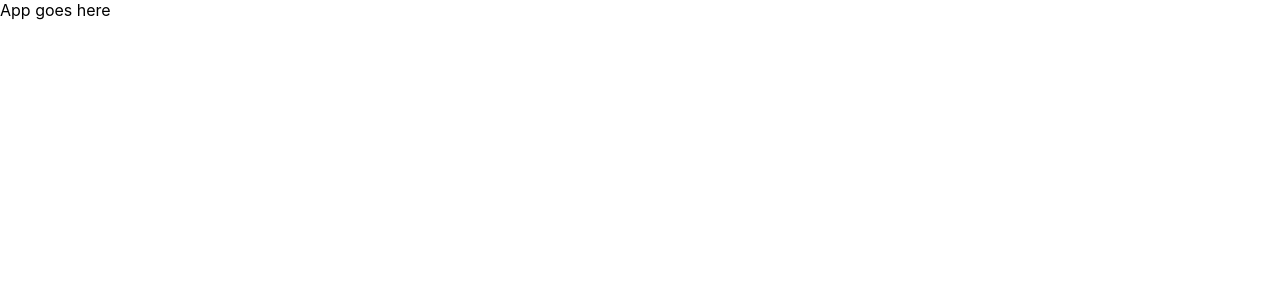
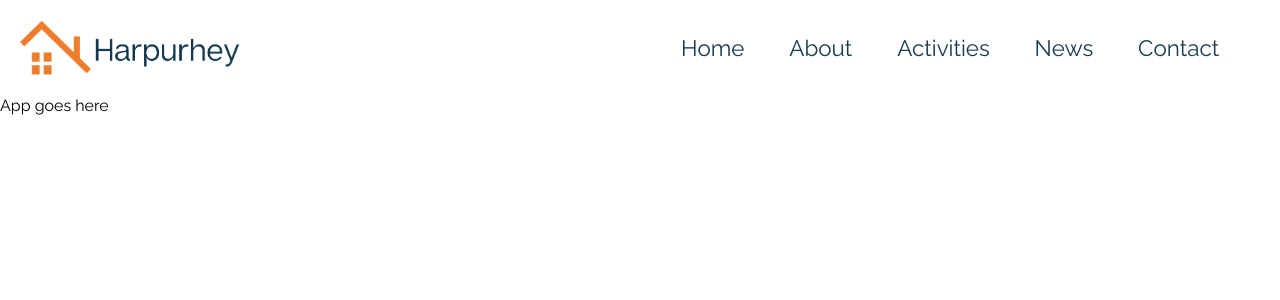
Before and after one commit to j-dublon/harpurhey, a React (Create React App) app: page / in a window 1280 px wide. Shown: the top 300 px of the page. Built offline with nearby package versions, Linux system fonts and the light colour scheme.

Commit message:
add navbar with basic styling

```diff
--- a/package.json
+++ b/package.json
@@ -3,6 +3,7 @@
   "version": "0.1.0",
   "private": true,
   "dependencies": {
+    "@reach/router": "^1.3.4",
     "@testing-library/jest-dom": "^4.2.4",
     "@testing-library/react": "^9.5.0",
     "@testing-library/user-event": "^7.2.1",
--- a/public/index.html
+++ b/public/index.html
@@ -8,6 +8,10 @@
     <meta
       name="description"
       content="Web site created using create-react-app"
+    />
+    <link
+      href="https://fonts.googleapis.com/css?family=Raleway:400,500,700&display=swap"
+      rel="stylesheet"
     />
     <link rel="apple-touch-icon" href="%PUBLIC_URL%/logo192.png" />
     <!--
--- a/src/App.css
+++ b/src/App.css
@@ -8,3 +8,34 @@
   display: flex;
   flex-direction: column;
 }
+
+body {
+  font-family: "Raleway", sans-serif;
+}
+
+.nav {
+  display: flex;
+  flex-direction: row;
+  justify-content: space-between;
+}
+
+.nav__logo {
+  height: 4em;
+  margin: 1em;
+}
+
+.nav__links {
+  align-self: center;
+  margin-right: 1em;
+}
+
+.nav__links__item {
+  margin-right: 2em;
+  text-decoration: none;
+  font-size: 1.4em;
+  color: #193b4f;
+}
+
+.nav__links__item:hover {
+  color: #ed7d2d;
+}
--- a/src/App.js
+++ b/src/App.js
@@ -1,9 +1,12 @@
 import React from "react";
+import { Router } from "@reach/router";
 import "./App.css";
+import NavBar from "./components/NavBar";
 
 function App() {
   return (
     <div className="App">
+      <NavBar />
       <p>App goes here</p>
     </div>
   );
--- /dev/null
+++ b/src/components/NavBar.jsx
@@ -0,0 +1,33 @@
+import React from "react";
+import { Link } from "@reach/router";
+
+const NavBar = () => {
+  return (
+    <nav className="nav">
+      <img
+        src={require("../images/Harpurhey.png")}
+        alt="Harpurhey logo"
+        className="nav__logo"
+      />
+      <section className="nav__links">
+        <Link to={"/"} className="nav__links__item">
+          Home
+        </Link>
+        <Link to={"/about"} className="nav__links__item">
+          About
+        </Link>
+        <Link to={"/activities"} className="nav__links__item">
+          Activities
+        </Link>
+        <Link to={"/news"} className="nav__links__item">
+          News
+        </Link>
+        <Link to={"/contact"} className="nav__links__item">
+          Contact
+        </Link>
+      </section>
+    </nav>
+  );
+};
+
+export default NavBar;
```
Also changed, not shown: src/images/Harpurhey.png (added), 1 other file (tests, documents, lock files or other folders).
